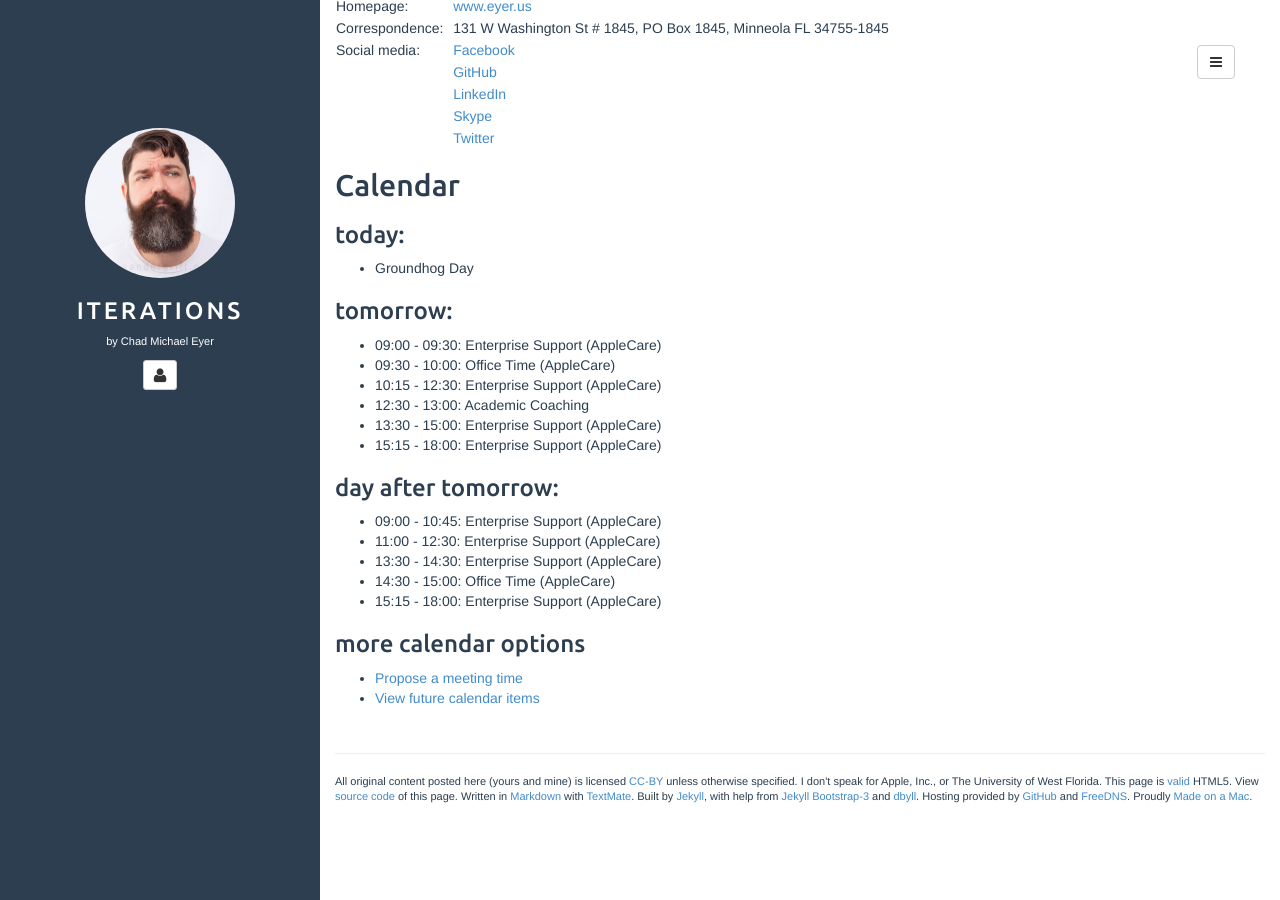
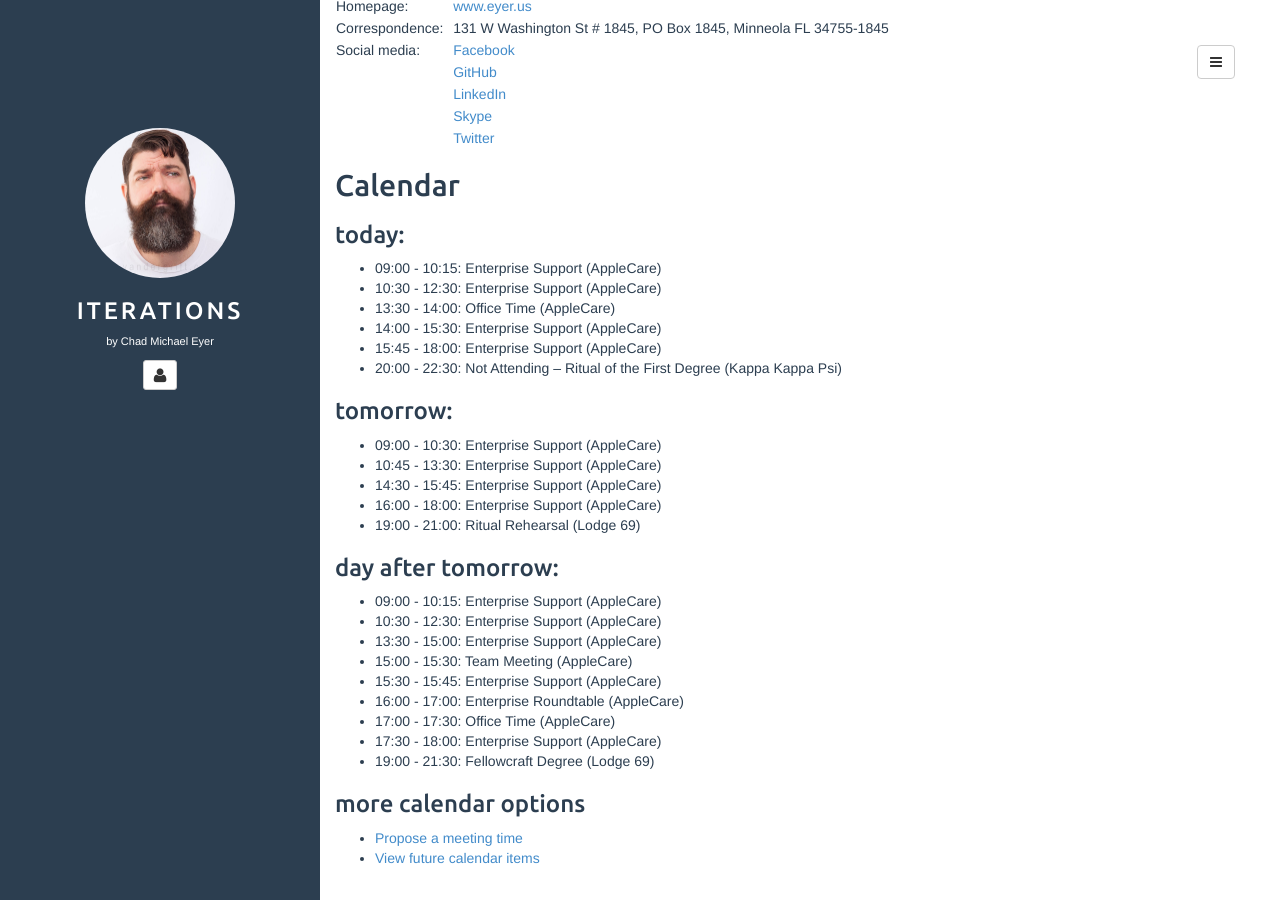
Before and after one commit to chadmichaeleyer/chadmichaeleyer.github.io, a Jekyll site: the page built from about.md, in a window 1280 px wide and 900 px high, scrolled down 1265 px. Built offline with Jekyll 4.4.1, drawn with Linux system fonts in a browser that asks for light colours.

Commit message:
calendar update

```diff
--- a/calendar.markdown
+++ b/calendar.markdown
@@ -1,20 +1,28 @@
 ### today:
 
-* Groundhog Day
+* 09:00 - 10:15: Enterprise Support (AppleCare)
+* 10:30 - 12:30: Enterprise Support (AppleCare)
+* 13:30 - 14:00: Office Time (AppleCare)
+* 14:00 - 15:30: Enterprise Support (AppleCare)
+* 15:45 - 18:00: Enterprise Support (AppleCare)
+* 20:00 - 22:30: Not Attending – Ritual of the First Degree (Kappa Kappa Psi)
 
 ### tomorrow:
 
-* 09:00 - 09:30: Enterprise Support (AppleCare)
-* 09:30 - 10:00: Office Time (AppleCare)
-* 10:15 - 12:30: Enterprise Support (AppleCare)
-* 12:30 - 13:00: Academic Coaching
-* 13:30 - 15:00: Enterprise Support (AppleCare)
-* 15:15 - 18:00: Enterprise Support (AppleCare)
+* 09:00 - 10:30: Enterprise Support (AppleCare)
+* 10:45 - 13:30: Enterprise Support (AppleCare)
+* 14:30 - 15:45: Enterprise Support (AppleCare)
+* 16:00 - 18:00: Enterprise Support (AppleCare)
+* 19:00 - 21:00: Ritual Rehearsal (Lodge 69)
 
 ### day after tomorrow:
 
-* 09:00 - 10:45: Enterprise Support (AppleCare)
-* 11:00 - 12:30: Enterprise Support (AppleCare)
-* 13:30 - 14:30: Enterprise Support (AppleCare)
-* 14:30 - 15:00: Office Time (AppleCare)
-* 15:15 - 18:00: Enterprise Support (AppleCare)
+* 09:00 - 10:15: Enterprise Support (AppleCare)
+* 10:30 - 12:30: Enterprise Support (AppleCare)
+* 13:30 - 15:00: Enterprise Support (AppleCare)
+* 15:00 - 15:30: Team Meeting (AppleCare)
+* 15:30 - 15:45: Enterprise Support (AppleCare)
+* 16:00 - 17:00: Enterprise Roundtable (AppleCare)
+* 17:00 - 17:30: Office Time (AppleCare)
+* 17:30 - 18:00: Enterprise Support (AppleCare)
+* 19:00 - 21:30: Fellowcraft Degree (Lodge 69)
```
Also changed, not shown: calendar-year.markdown (+16 -21 lines).
